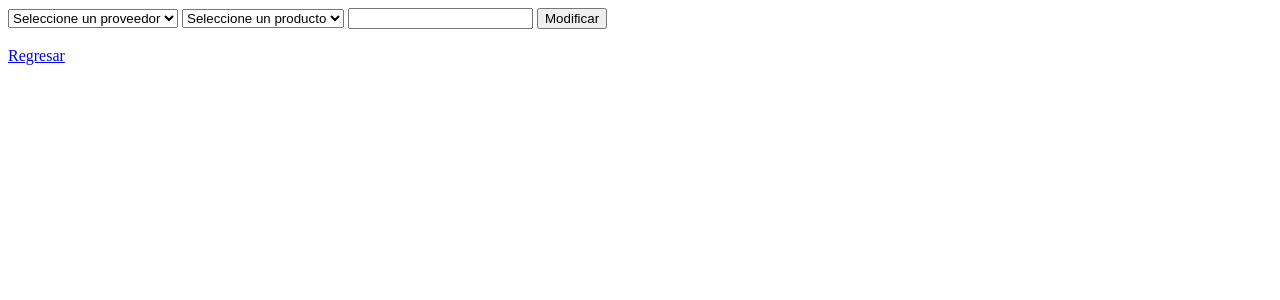
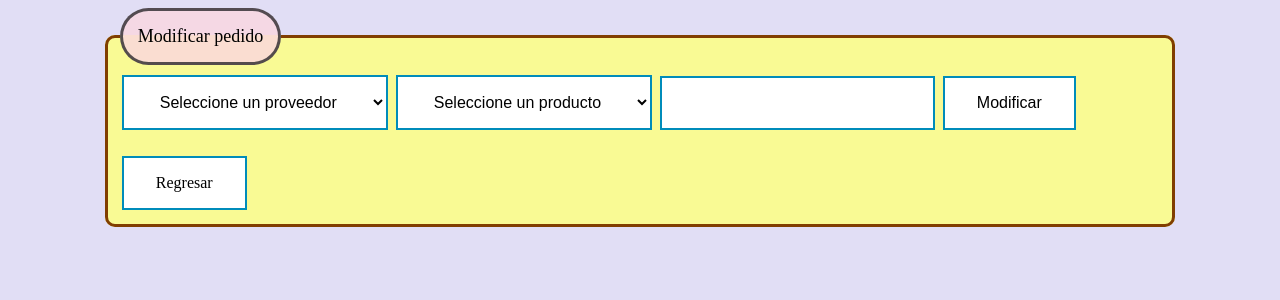
Before and after one commit to LorenaArquero/PracticaConcesionario, a PHP site: page /modificar_pedido.php?ID=1 in a window 1280 px wide. Shown: the top 300 px of the page. Run offline with PHP 8.4, Linux system fonts and the light colour scheme; data comes from the database, SQL or seed files in the repository; data that the repository does not hold is empty.

Commit message:
Añadido CSS en Pedido y ModificarPedido
+ Añadido CSS a modificar_pedido.php
+ Tabulación del código.
+ Modificaciones menores.
+ Añadido CSS a pedido.php
+ Tabulación del código.
+ Modificaciones menores.
+ Modificado CSS styleConcesionario.css

```diff
--- a/concesionario/modificar_pedido.php
+++ b/concesionario/modificar_pedido.php
@@ -4,12 +4,10 @@
 		<meta http-equiv="Content-Type" content="text/html; charset=utf-8" />
 	    <script src="https://ajax.googleapis.com/ajax/libs/jquery/3.3.1/jquery.min.js"></script>
 	    <script type="text/javascript" src="../scripts/criptConcesionario.js"></script>
-	<title>Practica PHP</title>
-	<link rel="stylesheet" type="text/css" href="../style.css">
+		<title>Modificar pedido</title>
+		<link rel="stylesheet" type="text/css" href="./styleConcesionario.css">
 	</head>
-
 	<body>
-
 		<?php
 			include("../db_connect/db_connect.php");
 			$ID = $_GET["ID"];
@@ -21,7 +19,6 @@
 				$producto=$filas['producto'];
 				$cantidad=$filas['cantidad'];
 			}
-
 			if(isset($_POST['modificar']))
 			{
 				if(isset($_POST['proveedorNuevo']) && !empty($_POST['proveedorNuevo']) && isset($_POST['productoNuevo']) && !empty($_POST['productoNuevo']) && isset($_POST['cantidadNueva']) && !empty($_POST['cantidadNueva']))
@@ -29,69 +26,49 @@
 					$proveedor = $_POST['proveedorNuevo'];
 					$producto = $_POST['productoNuevo'];
 					$cantidad = $_POST['cantidadNueva'];
-
-
 	                $fechaNueva = date("Y-m-d");
-
 					mysqli_query($connection, "UPDATE pedidos SET proveedor = '$proveedor', producto = '$producto', cantidad = '$cantidad', fecha = '$fechaNueva' WHERE id = '$ID'");
-
-				echo "<p class='verde'>MODIFICACIÓN REALIZADA CON ÉXITO</p>";
+				//	echo "<p class='verde'>MODIFICACIÓN REALIZADA CON ÉXITO</p>";
 				}
-
 			}
 		?>
-
+		<div>
+			<fieldset>
+				<legend id="legend">Modificar pedido</legend>
 		    	<form action="" method="POST" id="form" name="formulario">
-
-        <select name="proveedorNuevo" id="proveedores">
+		        	<select class="data" name="proveedorNuevo" id="proveedores">
 		            	<option value="0">Seleccione un proveedor</option>
-
 		            	<?php
 		                	$sql = mysqli_query($connection, "SELECT username FROM usuario WHERE tipo=\"proveedor\"");
 		                	while($linea = mysqli_fetch_array($sql)){
-
 		                    	if($linea[0] == $proveedor){
-
 									echo "<option value=".$linea[0]." selected='selected'>".$linea[0]."</option>";
-                    }else{
-                        echo "<option value=".$linea[0].">".$linea[0]."</option>";
-                    }
-
-                }
-            ?>
-        </select>
-
-
-        <select id="productos" name="productoNuevo">
-            <option value="0">Seleccione un producto</option>
-            <?php
-                $sql = mysqli_query($connection, "SELECT nombre FROM productos WHERE proveedor=\"".$proveedor."\"");
-                while($linea = mysqli_fetch_array($sql)){
-
-                    //echo "<script>console.log(".$linea.");</script>";
-                    if($linea[0] == $producto){
-
-                        echo "<option value=".$linea[0]." selected='selected'>".$linea[0]."</option>";
-                        //echo "<p>hola</p>";
-                    }else{
+		    	            	} else {
 			                        echo "<option value=".$linea[0].">".$linea[0]."</option>";
 		                    	}
 		                	}
 		            	?>
 		        	</select>
-
-
-        <input type="number" name="cantidadNueva" value=<?php echo "\"".$cantidad."\"" ?> min="0">
-
-        <input class="boton" type="submit"  value="Modificar" name="modificar">
+		        	<select class="data" id="productos" name="productoNuevo">
+			            <option value="0">Seleccione un producto</option>
+		            	<?php
+		                	$sql = mysqli_query($connection, "SELECT nombre FROM productos WHERE proveedor=\"".$proveedor."\"");
+		                	while($linea = mysqli_fetch_array($sql)){
+		                    //echo "<script>console.log(".$linea.");</script>";
+		                    if ($linea[0] == $producto) {
+		                        echo "<option value=".$linea[0]." selected='selected'>".$linea[0]."</option>";
+		                    } else {
+		                        echo "<option value=".$linea[0].">".$linea[0]."</option>";
+		                    }
+		                }
+			            ?>
+		        	</select>
+		        	<input class="data" type="number" name="cantidadNueva" value=<?php echo "\"".$cantidad."\"" ?> min="0">
+		        	<input class="button" type="submit"  value="Modificar" name="modificar">
 		    	</form>
-
-
-
-
-
 				<br />
-		<a href="./concesionario.php?ID=<?php echo $IDuser;?>">Regresar</a>
-
+				<a class="button" href="./concesionario.php?ID=<?php echo $IDuser;?>">Regresar</a>
+			</fieldset>
+		</div>
 	</body>
 </html>
--- a/concesionario/styleConcesionario.css
+++ b/concesionario/styleConcesionario.css
@@ -9,6 +9,20 @@
 }
 
 /* botones */
+form select, form input {
+	background-color: white;
+    color: black;
+    border: 2px solid #008CBA;
+	padding: 16px 32px;
+    text-decoration: none;
+    display: inline-block;
+    font-size: 16px;
+    margin: 4px 2px;
+    -webkit-transition-duration: 0.4s;
+    transition-duration: 0.4s;
+    cursor: pointer;
+}
+
 .button {
     background-color: white;
     color: black;
```
Also changed, not shown: concesionario/pedido.php (+14 -27 lines). Lines whose indentation alone changed are shown as unchanged.
